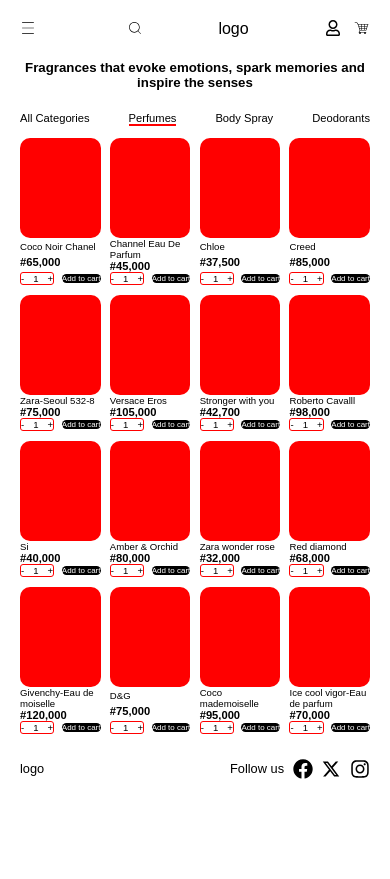
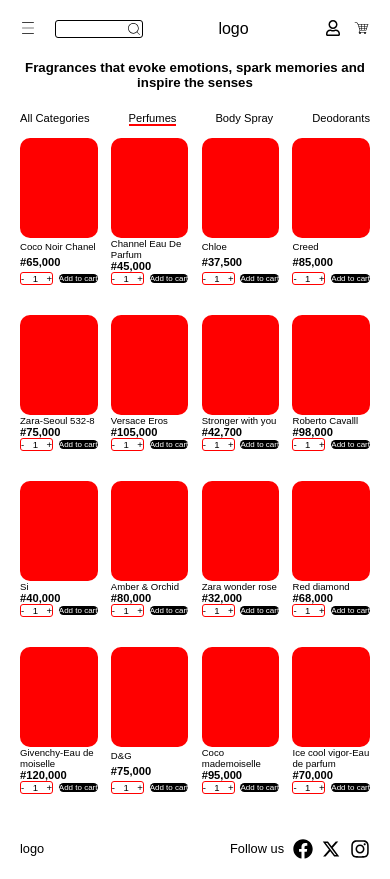
Before and after one commit to darrk-heart/hng-stage-two-project, a React (Create React App) app: page / in a window 390 px wide. Before the commit the page ends 844 px from the top, so only its background shows below. Built offline with nearby package versions, Linux system fonts and the light colour scheme.

Commit message:
making the front page responsive

```diff
--- a/src/components/ProductList.jsx
+++ b/src/components/ProductList.jsx
@@ -10,8 +10,10 @@
 const Header = ({ goToCheckout }) => (
   <div className="product-header">
     <div className="product-header-first">
-      <CiMenuBurger />
-      <CiSearch />
+      <CiMenuBurger className="menu-icon" />
+      <div>
+        <CiSearch />
+      </div>
     </div>
     <div>logo</div>
     <div className="product-header-last">
@@ -62,11 +64,6 @@
     { name: "Ice cool vigor-Eau de parfum", price: "#70,000" },
   ];
 
-  const chunkedProducts = [];
-  for (let i = 0; i < products.length; i += 4) {
-    chunkedProducts.push(products.slice(i, i + 4));
-  }
-
   return (
     <div className="product-list">
       <Header goToCheckout={goToCheckout} />
@@ -83,16 +80,8 @@
       </ul>
 
       <div className="products-view">
-        {chunkedProducts.map((productGroup, index) => (
-          <div className="products" key={index}>
-            {productGroup.map((product, idx) => (
-              <ProductItem
-                key={idx}
-                name={product.name}
-                price={product.price}
-              />
-            ))}
-          </div>
+        {products.map((product, idx) => (
+          <ProductItem key={idx} name={product.name} price={product.price} />
         ))}
       </div>
 
--- a/src/components/styles.css
+++ b/src/components/styles.css
@@ -1,15 +1,4 @@
-:root {
-  --border-color: black;
-  --border-radius: 3px;
-  --font-size-small: 0.6rem;
-  --font-size-medium: 0.7rem;
-  --font-size-large: 0.8rem;
-  --background-color: red;
-  --text-color: white;
-  --highlight-color: red;
-}
-
-/* Product list page */
+/* product list page */
 .product-header {
   display: flex;
   justify-content: space-between;
@@ -22,8 +11,8 @@
 }
 
 .product-header-first div {
-  border: 1px solid var(--border-color);
-  border-radius: var(--border-radius);
+  border: 1px solid black;
+  border-radius: 3px;
   width: 70%;
   justify-content: flex-end;
   display: flex;
@@ -44,28 +33,31 @@
   padding: 0;
   display: flex;
   justify-content: space-between;
-  font-size: var(--font-size-medium);
+  font-size: 0.7rem;
 }
 
-.product-heading .perfumes {
-  border-bottom: 2px solid var(--highlight-color);
+.perfumes {
+  border-bottom: 2px solid red;
 }
 
-.products {
+.products-view {
   display: flex;
+  flex-wrap: wrap;
+  gap: 10px;
   justify-content: space-between;
-  margin-bottom: 10px;
 }
 
 .item {
+  flex: 1 1 calc(25% - 10px); /* Four items per row on mobile */
   display: flex;
   flex-direction: column;
   justify-content: space-between;
-  width: 23%;
+  max-width: calc(25% - 10px); /* Four items per row on mobile */
+  margin-bottom: 20px;
 }
 
 .pic-background {
-  background-color: var(--background-color);
+  background-color: red;
   width: 100%;
   height: 100px;
   border-radius: 10px;
@@ -78,27 +70,27 @@
 }
 
 .item-operations div {
-  border: 1px solid var(--highlight-color);
-  border-radius: var(--border-radius);
-  font-size: var(--font-size-small);
+  border: 1px solid red;
+  border-radius: 3px;
+  font-size: 0.6rem;
   width: 40%;
   display: flex;
   justify-content: space-between;
 }
 
 .product-name {
-  font-size: var(--font-size-small);
+  font-size: 0.6rem;
 }
 
 .product-price {
-  font-size: var(--font-size-medium);
+  font-size: 0.7rem;
   font-weight: 600;
 }
 
 .addToCart {
   font-size: 0.5rem;
   background-color: black;
-  color: var(--text-color);
+  color: white;
   border-radius: 10px;
 }
 
@@ -112,6 +104,6 @@
   width: 40%;
   display: flex;
   justify-content: space-between;
-  font-size: var(--font-size-large);
+  font-size: 0.8rem;
   align-items: center;
 }
```
